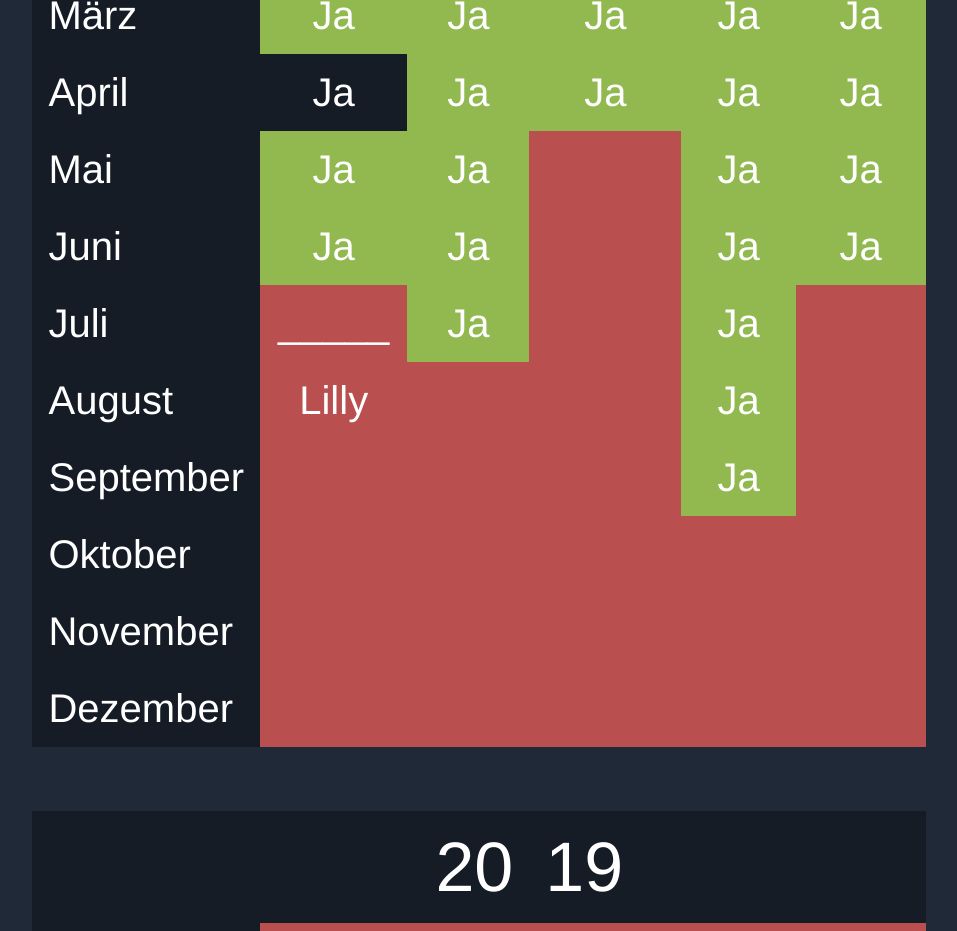
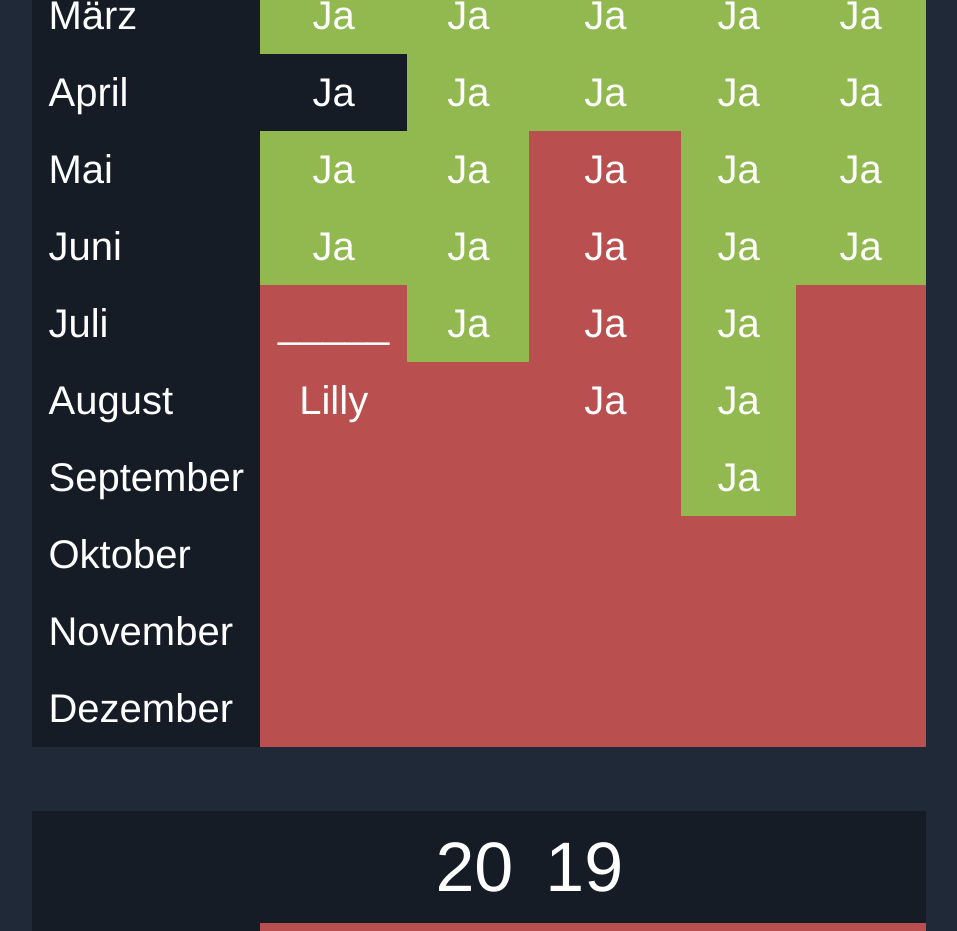
Before and after one commit to syndexDE/GruppenAbbo, a plain HTML site: page spotify.html in a window 1280 px wide. Shown: the part 1190-2121 px from the top of the page, without its empty margins (161-1118 px from the left). Drawn offline with Linux system fonts and the light colour scheme.

Commit message:
Update spotify.html

```diff
--- a/spotify.html
+++ b/spotify.html
@@ -154,7 +154,7 @@
       <td>Mai</td>
       <td>Ja</td>
       <td>Ja</td>
-      <td></td>
+      <td>Ja</td>
       <td>Ja</td>
       <td>Ja</td>
     </tr>
@@ -162,7 +162,7 @@
       <td>Juni</td>
       <td>Ja</td>
       <td>Ja</td>
-      <td></td>
+      <td>Ja</td>
       <td>Ja</td>
       <td>Ja</td>
     </tr>
@@ -170,7 +170,7 @@
       <td>Juli</td>
       <td>_____</td>
       <td>Ja</td>
-      <td></td>
+      <td>Ja</td>
       <td>Ja</td>
       <td></td>
     </tr>
@@ -178,7 +178,7 @@
       <td>August</td>
       <td>Lilly</td>
       <td></td>
-      <td></td>
+      <td>Ja</td>
       <td>Ja</td>
       <td></td>
     </tr>
```
